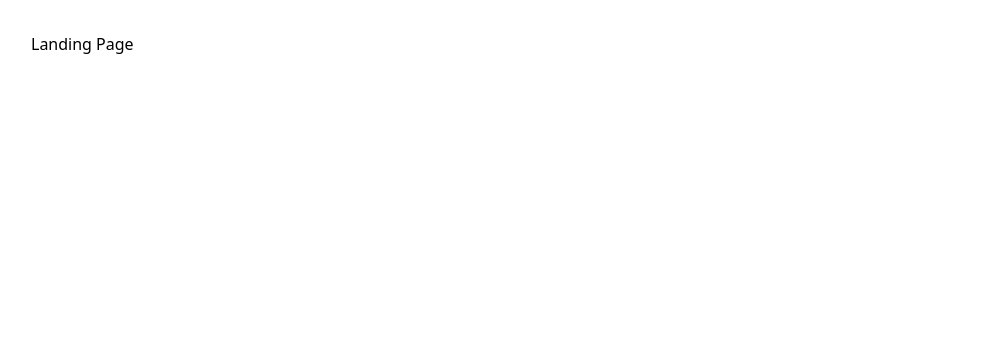
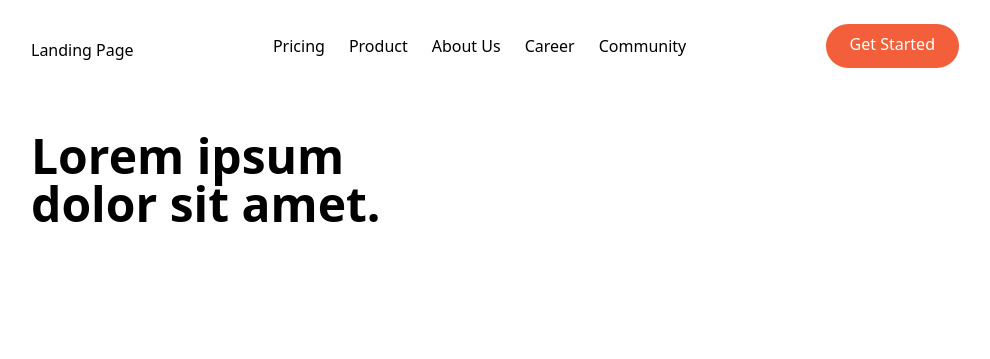
Before and after one commit to disi98/TailwindCSS, a website: page index.html in a window 1280 px wide. Shown: the whole page, without its empty margins (145-1135 px from the left). Drawn offline with Linux system fonts and the light colour scheme.

Commit message:
flex container

```diff
--- a/index.html
+++ b/index.html
@@ -11,11 +11,33 @@
     <!--Navbar-->
     <nav class="relative container mx-auto p-6">
         <!--Flex Container-->
-        <div class="flex items-center-justify-between">
+        <div class="flex items-center justify-between">
             <div class="pt-2">
                 Landing Page
             </div>
+            <div class="hidden md:flex space-x-6">
+                <a href="#" class="hover:text-darkGrayishBlue">Pricing</a>
+                <a href="#" class="hover:text-darkGrayishBlue">Product</a>
+                <a href="#" class="hover:text-darkGrayishBlue">About Us</a>
+                <a href="#" class="hover:text-darkGrayishBlue">Career</a>
+                <a href="#" class="hover:text-darkGrayishBlue">Community</a>
+            </div>
+            <!--Buton-->
+            <a
+            href="#"
+            class="hidden md:block p-3 px-6 pt-2 text-white bg-brightRed rounded-full baseline hover:bg-brightRedLight"
+            >Get Started</a>
         </div>
     </nav>
+    <!--Hero Section-->
+    <section id="hero">
+        <div class="container flex flex-col-reverse md:flex-row items-center px-6 mx-auto mt-10 space-y-0 md:space-y-0">
+            <div class="flex flex-col mb-32 space-y-12 md:w-1/2">
+               <h1 class="max-w-md text-4xl font-bold text-center md:text-5xl md:text-left">
+                Lorem ipsum dolor sit amet.
+            </h1>
+            </div>
+        </div>
+    </section>
 </body>
 </html>
```
Also changed, not shown: css/main.css.
